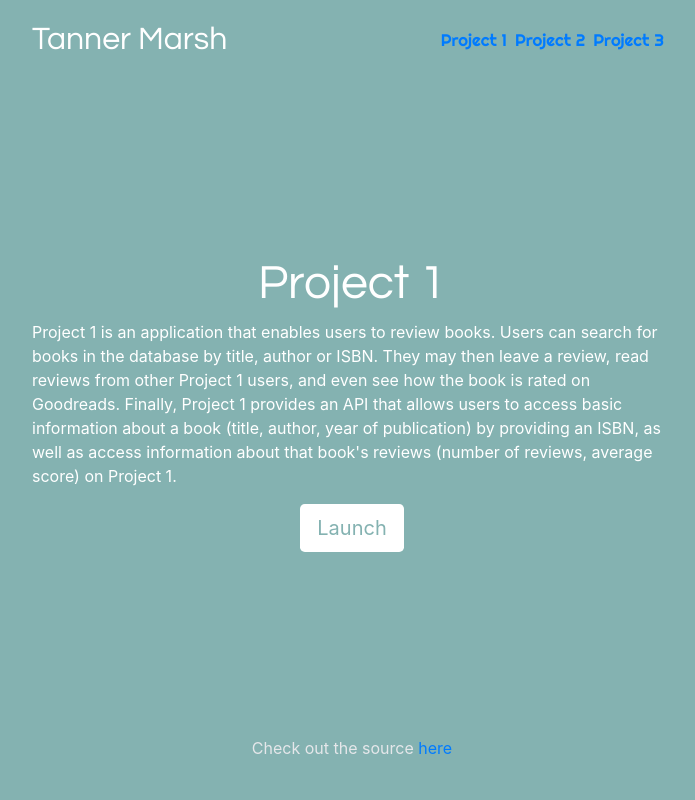
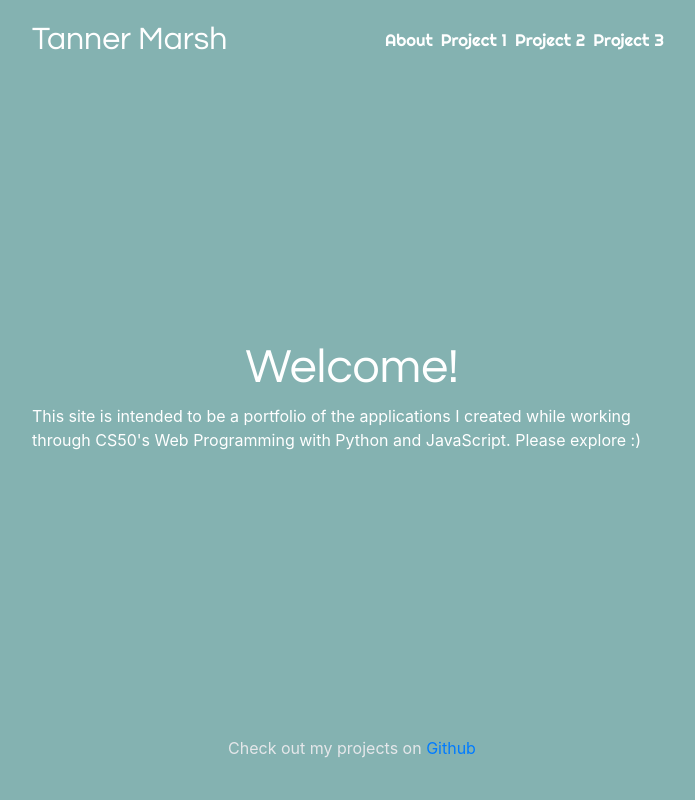
Before and after one commit to letortoise/tanner, a Django app: page / in a window 1280 px wide. Shown: the whole page, without its empty margins (288-983 px from the left). Run offline with Django 3.2, Linux system fonts and the light colour scheme; some libraries are stand-ins or nearby versions.

Commit message:
added about page

```diff
--- a/portfolio/static/portfolio/project.css
+++ b/portfolio/static/portfolio/project.css
@@ -31,6 +31,10 @@ header > nav {
     /* font-family: 'Questrial', sans-serif; */
     font-family: 'Righteous', cursive;
     font-size: 1.05rem;
+}
+
+nav > a {
+    color: white;
 }
 
 #title {
--- /dev/null
+++ b/portfolio/templates/portfolio/about.html
@@ -0,0 +1,16 @@
+{% extends "portfolio/project_base.html" %}
+
+{% block main %}
+    <div id="main-title">Welcome!</div>
+    <p id="main-description">
+        This site is intended to be a portfolio of the applications I created while
+        working through CS50's Web Programming with Python and JavaScript. Please
+        explore :)
+    </p>
+{% endblock %}
+
+{% block source %}
+    <p>
+        Check out my projects on <a href="https://github.com/letortoise/">Github</a>
+    </p>
+{% endblock %}
--- a/portfolio/templates/portfolio/project1.html
+++ b/portfolio/templates/portfolio/project1.html
@@ -12,3 +12,7 @@
     </p>
     <a href="http://project1.tannerjmarsh.com" id="main-button" class="btn btn-lg">Launch</a>
 {% endblock %}
+
+{% block source_link %}
+    https://github.com/letortoise/project1
+{% endblock %}
--- a/portfolio/templates/portfolio/project_base.html
+++ b/portfolio/templates/portfolio/project_base.html
@@ -14,6 +14,7 @@
             <header>
                 <div id="title">Tanner Marsh</div>
                 <nav class="nav">
+                    <a href="{% url 'index' %}" class="nav-link">About</a>
                     <a href="{% url 'project1' %}" class="nav-link">Project 1</a>
                     <a href="{% url 'project2' %}" class="nav-link">Project 2</a>
                     <a href="{% url 'project3' %}" class="nav-link">Project 3</a>
@@ -26,10 +27,12 @@
             </main>
 
             <footer class="mt-auto">
+                {% block source %}
                 <p>
                     Check out the source
-                    <a href="#">here</a>
+                    <a href="{% block source_link %}#{% endblock %}">here</a>
                 </p>
+                {% endblock %}
             </footer>
 
         </div>
--- a/portfolio/views.py
+++ b/portfolio/views.py
@@ -3,7 +3,7 @@ from django.http import HttpResponse
 
 # Create your views here.
 def index(request):
-    return render(request, "portfolio/project1.html")
+    return render(request, "portfolio/about.html")
 
 def project1_view(request):
     return render(request, "portfolio/project1.html")
```
Also changed, not shown: portfolio/templates/portfolio/project3.html (+14 -1 lines), 1 other file.
